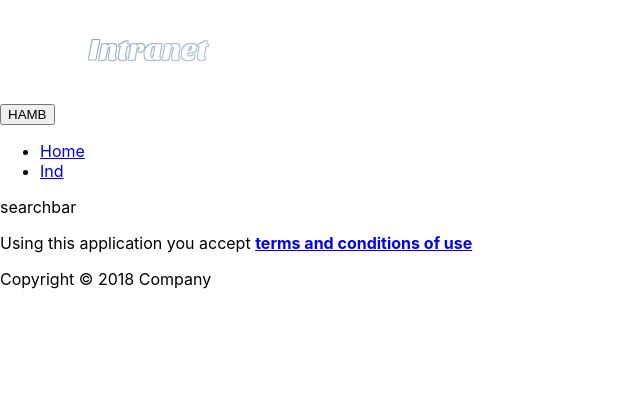
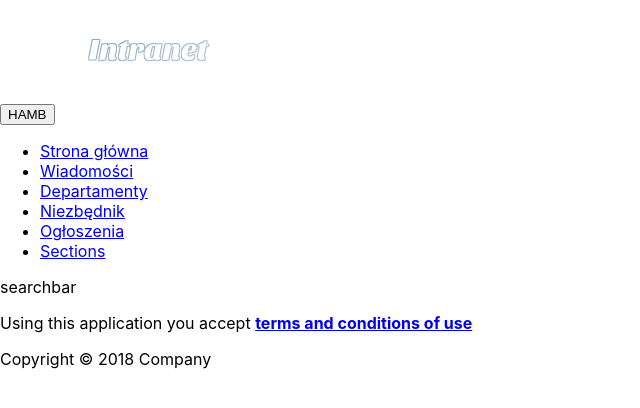
Before and after one commit to MariuszSzlachta/intranet, a React (Create React App) app: page / in a window 1280 px wide. Shown: the top 408 px of the page, without its empty margins (0-640 px from the left). Built offline with nearby package versions, Linux system fonts and the light colour scheme.

Commit message:
Fill Navigation with proper links

```diff
--- a/src/Components/Navigarion/Navigation.js
+++ b/src/Components/Navigarion/Navigation.js
@@ -10,10 +10,22 @@ const navigation = () => (
     </button>
     <ul>
       <li>
-        <Link to="/">Home</Link>
+        <Link to="/">Strona główna</Link>
       </li>
       <li>
-        <Link to="/ind">Ind</Link>
+        <Link to="/news">Wiadomości</Link>
+      </li>
+      <li>
+        <Link to="/departments">Departamenty</Link>
+      </li>
+      <li>
+        <Link to="/toolbox">Niezbędnik</Link>
+      </li>
+      <li>
+        <Link to="/announcements">Ogłoszenia</Link>
+      </li>
+      <li>
+        <Link to="/sections">Sections</Link>
       </li>
     </ul>
   </nav>
--- a/src/Containers/App/App.js
+++ b/src/Containers/App/App.js
@@ -3,6 +3,7 @@ import { BrowserRouter as Router, Route, Link } from 'react-router-dom';
 
 import Header from '../../Components/Header/Header';
 import Footer from '../../Components/Footer/Footer';
+import Terms from '../../Components/Terms/Terms';
 
 import classes from './App.css';
 
@@ -19,7 +20,7 @@ class App extends Component {
 
           <Route path="/ind" exact component={Index} />
           <Route path="/test" component={Test} />
-
+          <Route path="/terms" component={Terms} />
           <Footer />
         </div>
     </Router>
```
Also changed, not shown: src/Components/Placeholer/Placeholder.css (added, +11 -0 lines), src/Components/Placeholer/Placeholder.js (added, +13 -0 lines).
